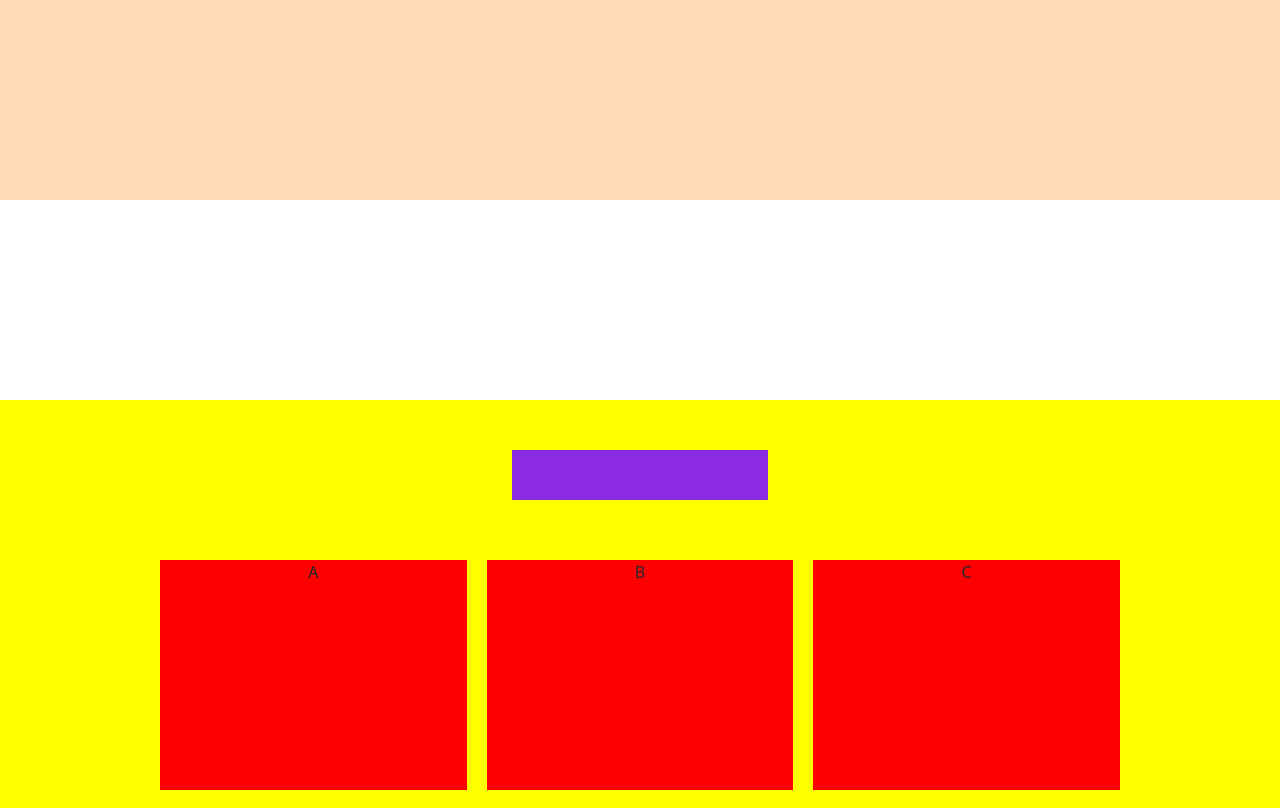
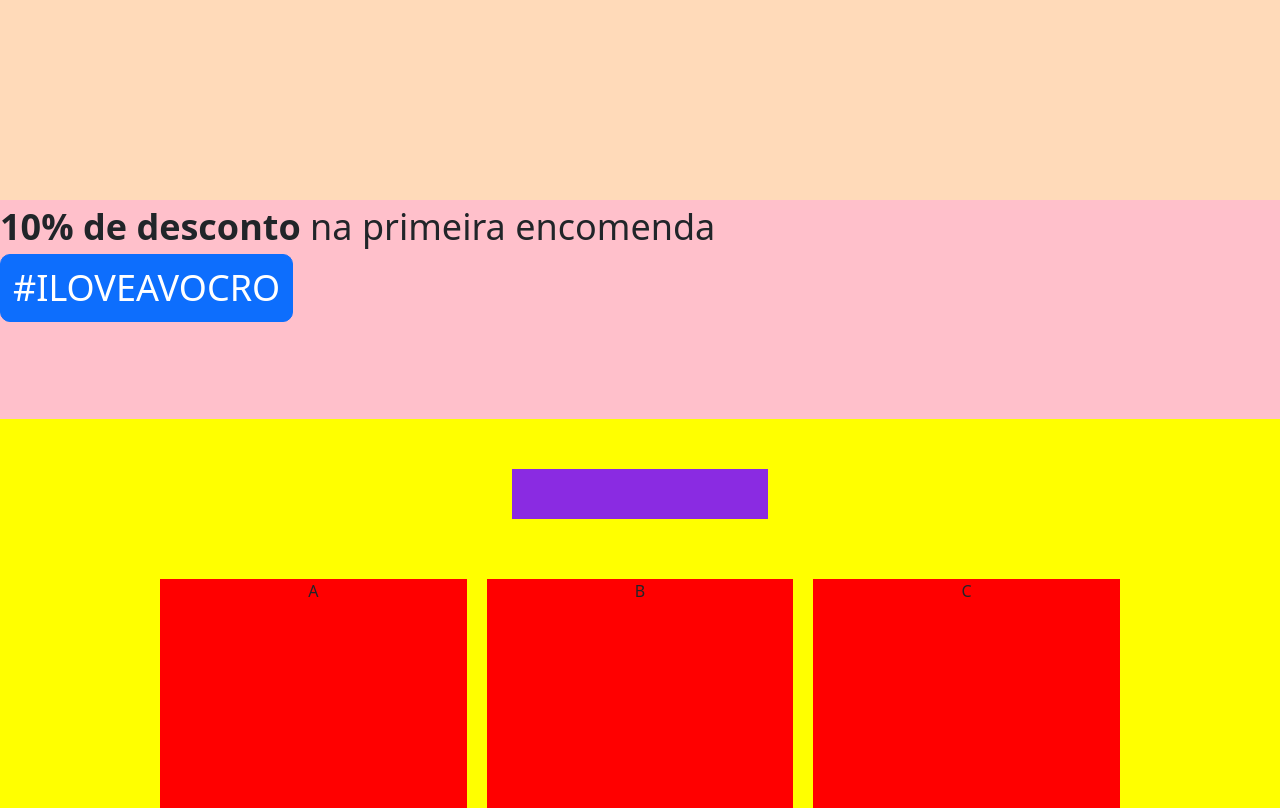
Before and after one commit to mariajardim/Avocro, a PHP site: page / in a window 1280 px wide. Shown: the part 2104-2912 px from the top of the page. Run offline with PHP 8.4, Linux system fonts and the light colour scheme.

Commit message:
alterações desconto

```diff
--- a/css/style.css
+++ b/css/style.css
@@ -172,11 +172,19 @@
 
 #desconto {
     width: 100%;
-    height: 200px;
+    height: 219px;
     float: left;
-    background-color: white;
+    background-color: pink;
     }
 
+    #desconto button {
+        border-radius: 10px;
+        font-size: 36px;
+        }
+
+    #desconto p {
+        font-size: 36px;
+        }
 
 #destaques {
         width: 100%;
--- a/desconto.php
+++ b/desconto.php
@@ -0,0 +1,2 @@
+<p> <b>10% de desconto</b> na primeira encomenda</p>
+<button type="button" class="btn btn-primary">#ILOVEAVOCRO</button>
```
Also changed, not shown: 1 other file.
